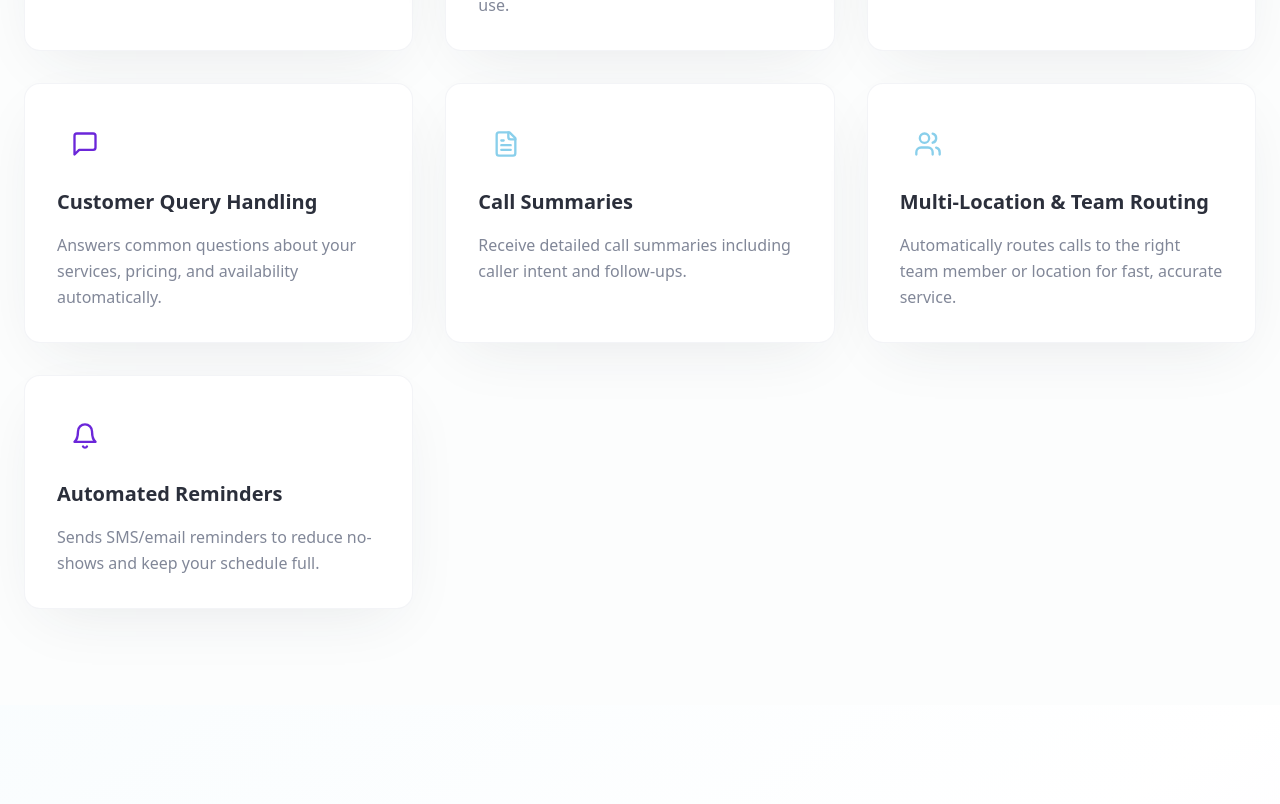
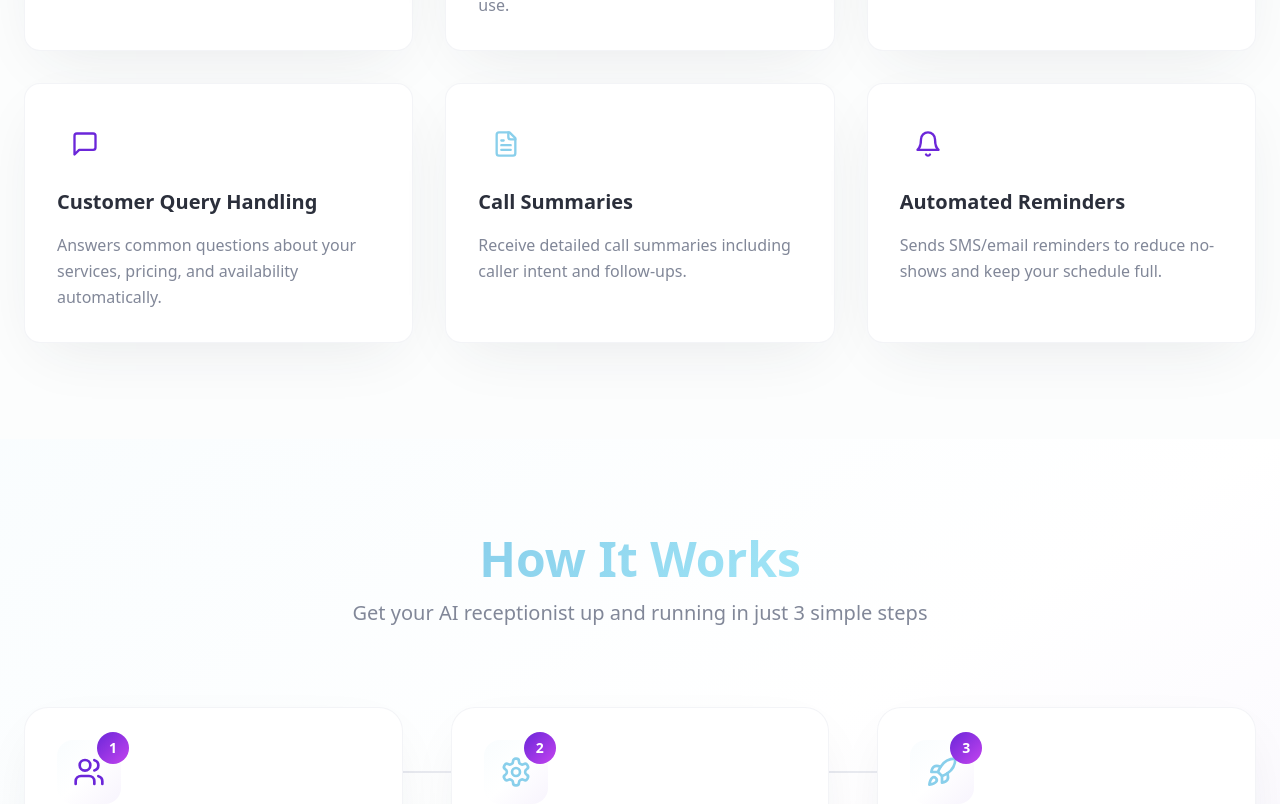
Before and after one commit to nihkilkulli-cell/belio-ai-book-bot, a React (Vite) app: page / in a window 1280 px wide. Shown: the part 1315-2119 px from the top of the page. Built offline with nearby package versions, Linux system fonts and the light colour scheme.

Commit message:
Remove "Multi-Location & Team Routing" feature
Removed the "Multi-Location & Team Routing" feature card from the Features section and realigned the remaining features.
-edited src/components/FeaturesSection.tsx

```diff
--- a/src/components/FeaturesSection.tsx
+++ b/src/components/FeaturesSection.tsx
@@ -30,12 +30,6 @@ const features = [
     description: "Receive detailed call summaries including caller intent and follow-ups.",
     icon: FileText,
     color: "text-secondary"
-  },
-  {
-    title: "Multi-Location & Team Routing",
-    description: "Automatically routes calls to the right team member or location for fast, accurate service.",
-    icon: Users,
-    color: "text-accent"
   },
   {
     title: "Automated Reminders",
```
